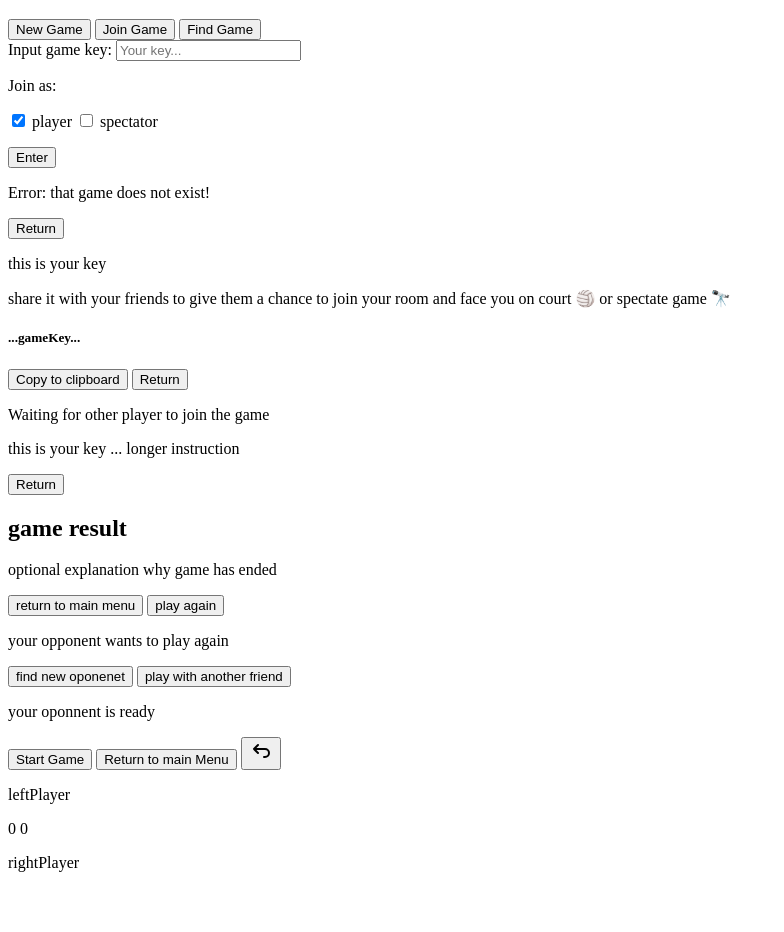
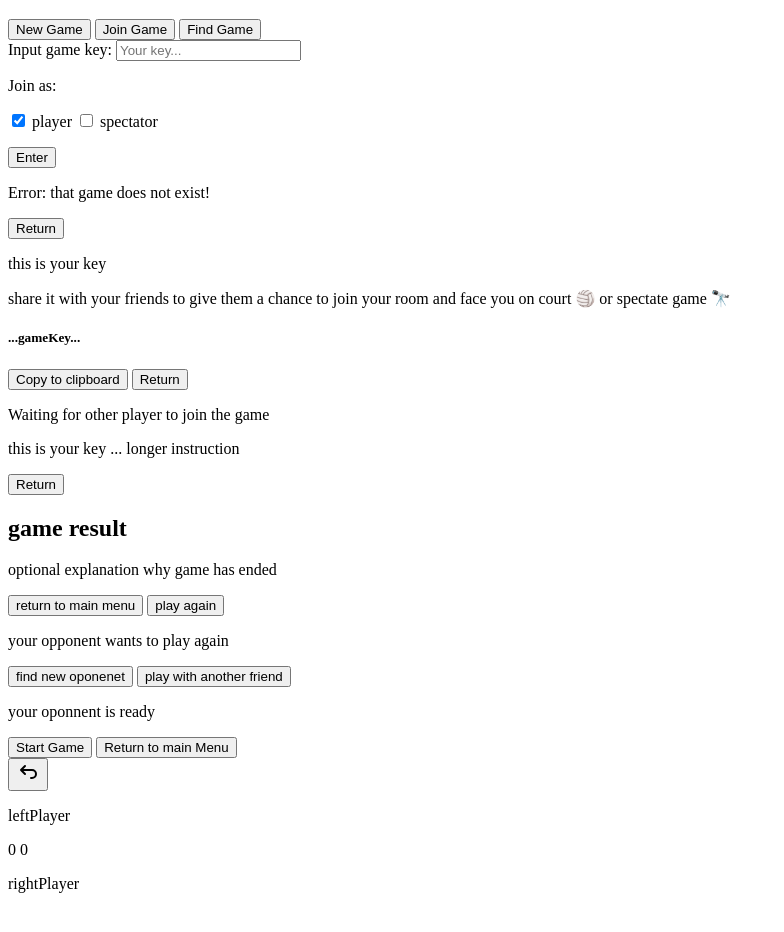
Before and after one commit to XT60/Volleyball-Multiplayer-Game, a website with bundled scripts: page client/index.html in a window 1280 px wide. Shown: the part 88-1020 px from the top of the page, without its empty margins (0-784 px from the left). Built offline with nearby package versions, Linux system fonts and the light colour scheme.

Commit message:
waiting page buttons width problem fixed

```diff
--- a/client/index.html
+++ b/client/index.html
@@ -103,9 +103,9 @@
                 <p id="readyMsg"> your oponnent is ready </p>
                 <button id="startGameBtn" class="btn startGameBtnClass">Start Game</button>
                 <button id="returnBtn" class="btn">Return to main Menu</button>
-                <button id="returnBtnSmall" class="btn"><img src="../images/icons/arrow-back-up.svg"
-                        alt="return back arrow"></button>
             </div>
+            <button id="returnBtnSmall" class="btn"><img src="../images/icons/arrow-back-up.svg"
+                    alt="return back arrow"></button>
 
             <div class="allGameItemsContainer">
 
--- a/client/styles.scss
+++ b/client/styles.scss
@@ -57,6 +57,10 @@ body {
 
 			.buttons {
 				position: relative;
+				display: flex;
+				justify-content: center;
+				flex-direction: column;
+				// align-items: center;
 				text-align: center;
 				z-index: 10;
 				padding: 0 1em 2em;
@@ -492,8 +496,8 @@ body {
 	padding: 0.1em 0.5em 0 0.4em;
 	border-radius: 10px;
 	position: relative;
-	top: 0.3em;
-	left: 0;
+	top: -1em;
+	left: 1em;
 }
 
 .movementButttons {
@@ -563,11 +567,6 @@ body {
 
 	.buttons {
 		margin: 0 2em;
-
-		#returnBtnSmall {
-			margin: 0.5em -1.5em;
-			padding: 0.4em 0.8em 0.2em;
-		}
 	}
 
 	.allGameItemsContainer {
```
Also changed, not shown: client/styles.css, 1 other file.
